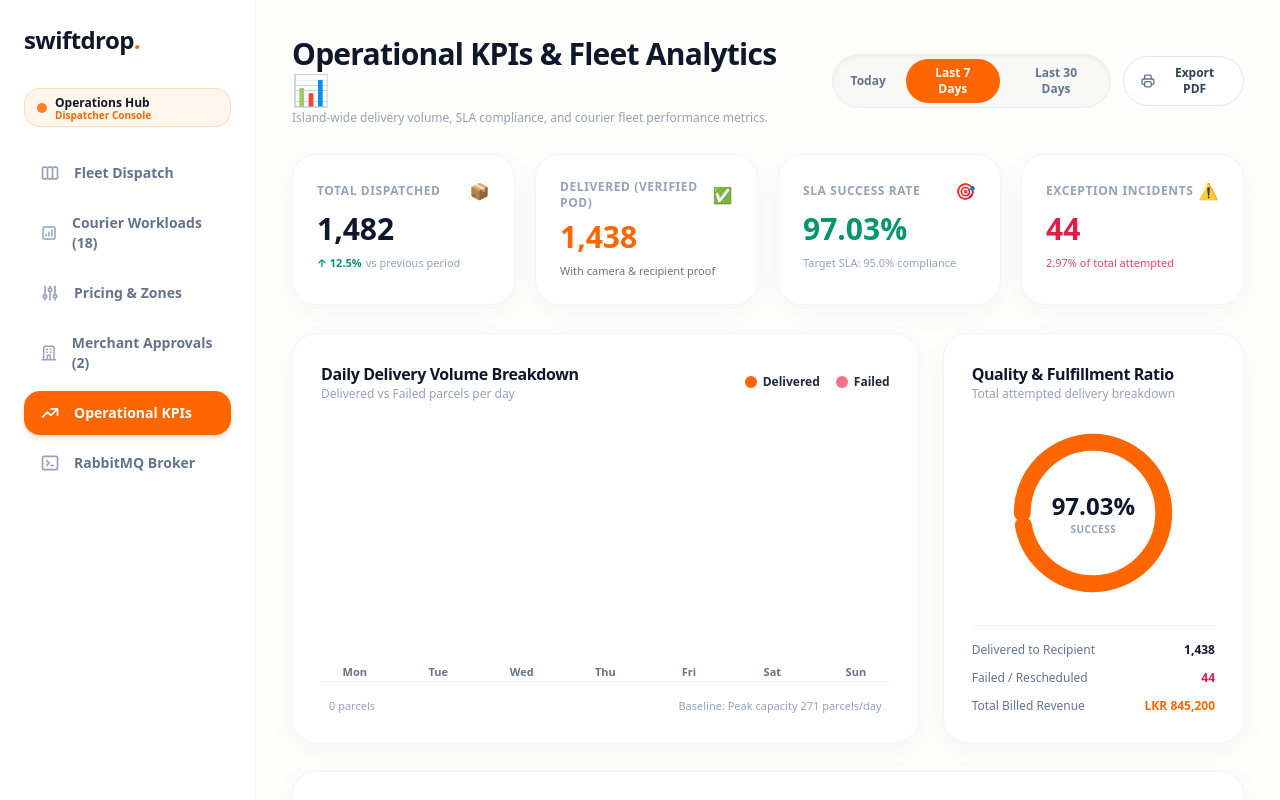
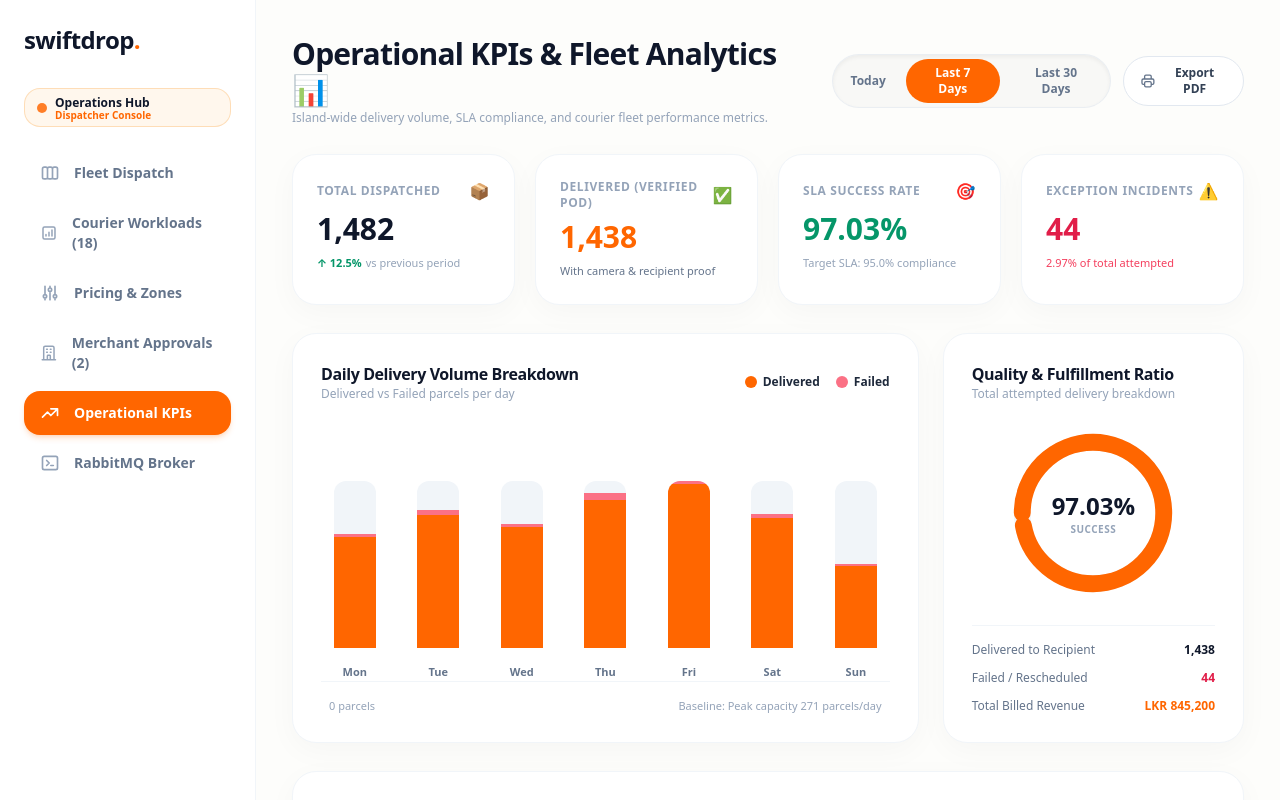
Before and after one commit to yasindugunasekara/SWIFTDROP, a Next.js app in the folder web/: page /analytics in a window 1280 px wide. Shown: the top 800 px of the page. Built offline with nearby package versions, Linux system fonts and the light colour scheme.

Commit message:
style(analytics): ensure daily volume chart bars display proper height

```diff
--- a/web/src/app/analytics/page.tsx
+++ b/web/src/app/analytics/page.tsx
@@ -355,7 +355,7 @@ export default function AnalyticsDashboardPage() {
                     <div className="text-[10px] font-bold text-slate-400 opacity-0 group-hover:opacity-100 transition-opacity">
                       {total}
                     </div>
-                    <div className="w-full max-w-[42px] flex flex-col rounded-t-xl overflow-hidden bg-slate-100">
+                    <div className="w-full max-w-[42px] h-48 flex flex-col justify-end rounded-t-xl overflow-hidden bg-slate-100">
                       <div
                         style={{ height: `${failedHeight}%` }}
                         className="w-full bg-rose-400 transition-all duration-500"
```
